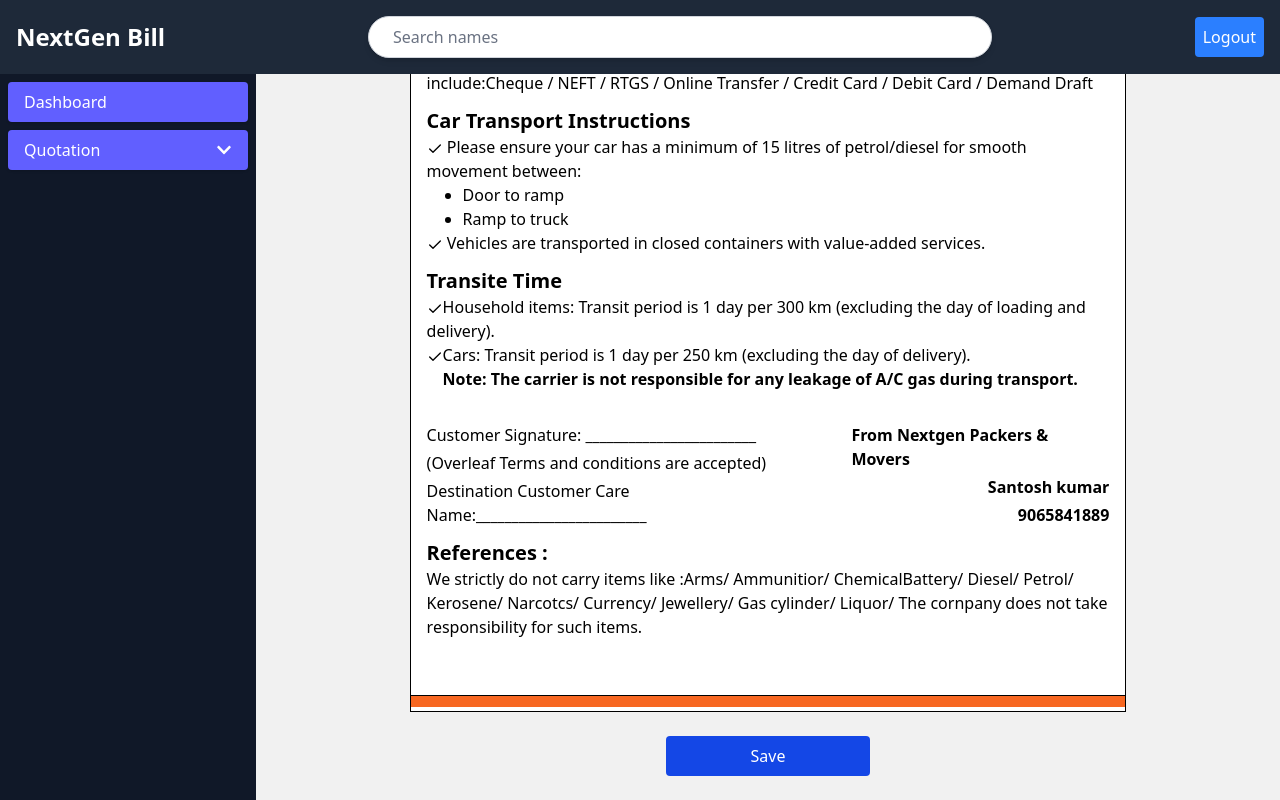
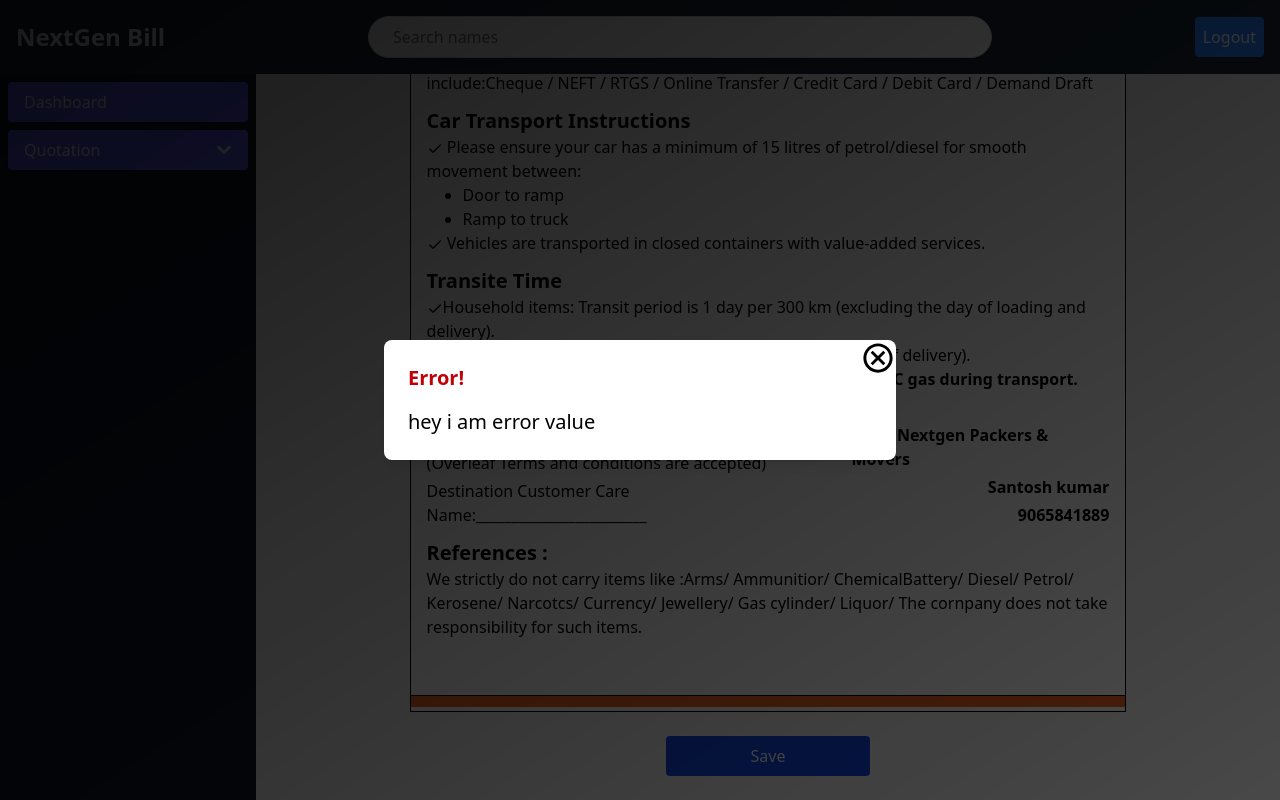
Before and after one commit to Ujjwal1327/bill, a Next.js app: page /dashboard/add-quotation in a window 1280 px wide. Both pictures are taken after typing "Sample", "Sample", "Sample", "Sample", "Sample" into the empty fields and a click on the button "Save". Built offline with nearby package versions, Linux system fonts and the light colour scheme; no server answers.

Commit message:
error handling done litle - error handling half done

```diff
--- a/src/app/dashboard/add-quotation/page.jsx
+++ b/src/app/dashboard/add-quotation/page.jsx
@@ -6,6 +6,8 @@ import { IoMdCloseCircleOutline } from "react-icons/io";
 
 const addquotation = () => {
   const [showModal, setShowModal] = useState(false);
+  const [showError, setShowError] = useState(false);
+  const [errorValue, setErrorValue] = useState("hey i am error value");
   const [branchPhone, setBranchPhone] = useState("9065841889");
   const [branchEmail, setBranchEmail] = useState("nextgencarcarrier01@gmail.com");
   const [branchAddress, setBranchAddress] = useState("East Laxmi Nagar, Nandlal Chapra, Patna Marble Gali, Ashochak, Patna 800016.");
@@ -101,23 +103,22 @@ const addquotation = () => {
       });
 
       if (!response.ok) {
-        const errorData = await response.json();
-        console.error("Error response:", errorData);
-        alert("Something went wrong. Check console for details.");
+        const error = await response.json();
+        console.error("Error response:", error);
+        const firstKey = Object.keys(error)[0];
+        const firstErrorMessage = error[firstKey][0];
+        console.log(firstErrorMessage);
+        setShowError(true)
+        setErrorValue(firstKey + "->" + firstErrorMessage)
         return;
       }
-
       const result = await response.json();
       console.log("Success:", result);
       setShowModal(true);  // modal dikhao
     } catch (error) {
       console.error("Network error:", error);
-      alert("Network error. Please try again.");
+      setShowError(true)
     }
-
-
-
-
   };
   const downloadqQuotation = () => {
     alert("downloading....")
@@ -197,7 +198,6 @@ const addquotation = () => {
       Number(otherPart) +
       Number(entryPart) +
       Number(insurancePart);
-
     const calculatedSurchargeDirect = 0.10 * directBase;
     const calculatedSurchargePart = 0.10 * partBase;
 
@@ -519,6 +519,16 @@ const addquotation = () => {
 
       )}
 
+      {showError && (
+        <div className="fixed inset-0 bg-gradient-to-br from-black/90 to-black/70 flex items-center justify-center z-50">
+          <div className="bg-white  p-6 relative rounded-lg shadow-lg max-w-lg w-full">
+            <h2 className="text-xl text-red-700 font-bold mb-4">Error!</h2>
+            <p className="text-xl"> {errorValue} </p>
+            <IoMdCloseCircleOutline className="absolute right-0 text-black text-4xl top-0 cursor-pointer" onClick={() => setShowError(false)} />
+          </div>
+        </div>
+      )}
+
       <p className=" w-[20%] m-auto">
         <button onClick={handleSave} className="p-2 px-4 cursor-pointer bg-blue-700 w-full text-white rounded-sm m-auto">Save</button>
       </p>
```
